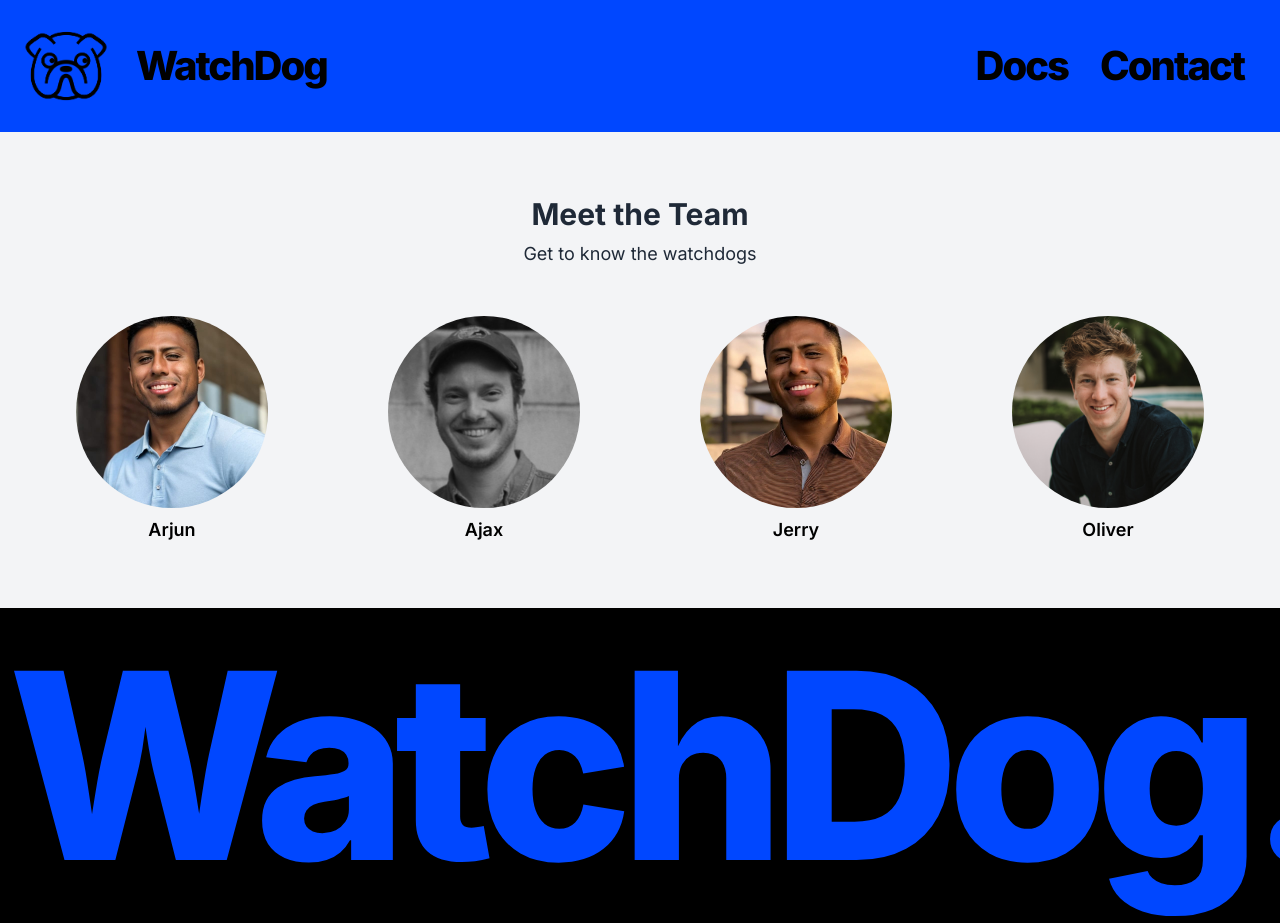
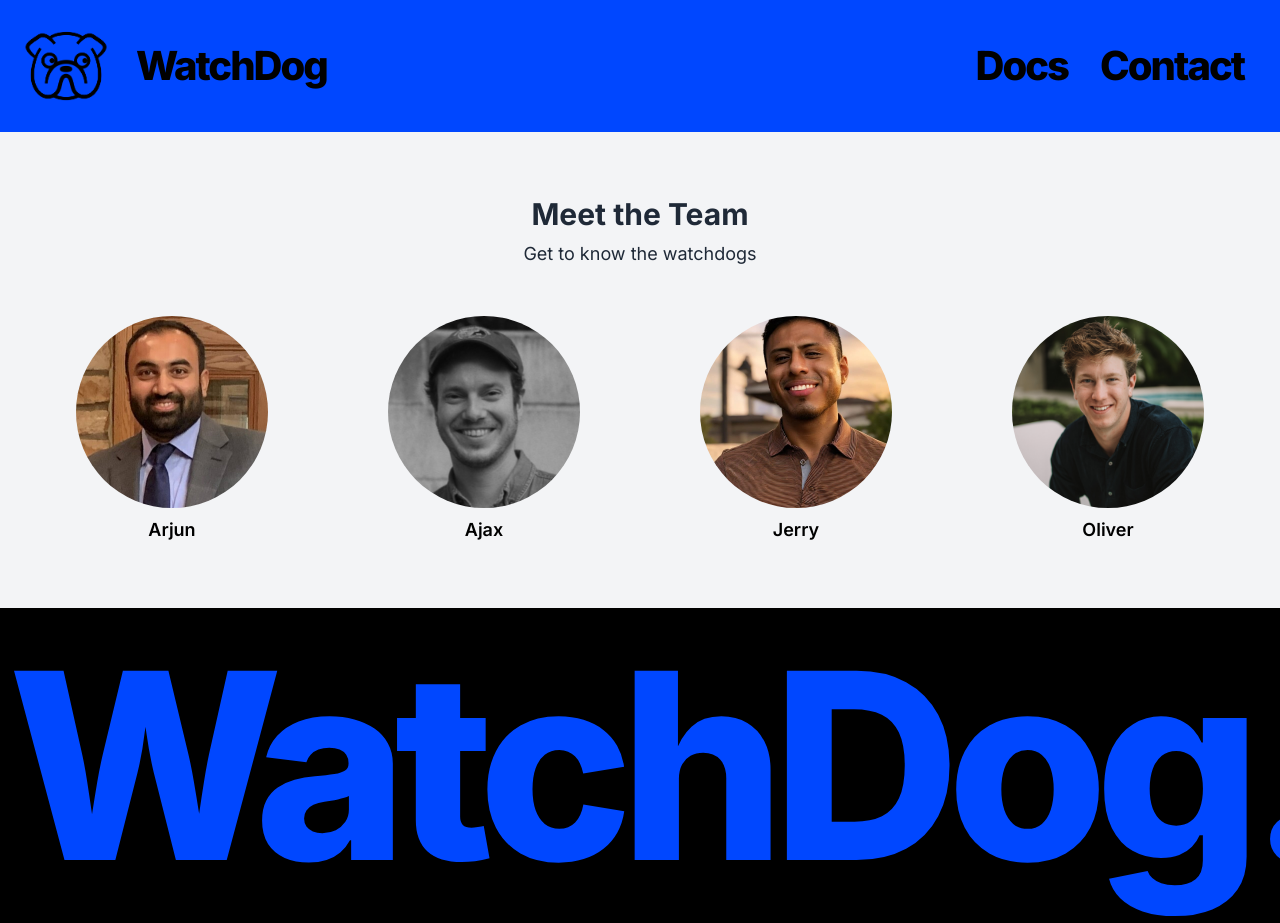
Before and after one commit to ajaxabernathy/ponyBot-splash, a Next.js app: page /contact in a window 1280 px wide. Shown: the top 923 px of the page. Built offline with nearby package versions, Linux system fonts and the light colour scheme.

Commit message:
finally got an arjun pic

```diff
--- a/app/contact/page.tsx
+++ b/app/contact/page.tsx
@@ -2,14 +2,14 @@ import React from 'react';
 import Image from 'next/image';
 
 interface TeamMember {
-  name: string;
-  image: string;
+	name: string;
+	image: string;
 }
 
 const teamMembers: TeamMember[] = [
-	{ name: 'Arjun', image: '/jerry3.jpg' },
+	{ name: 'Arjun', image: '/arjun.jpg' },
 	{ name: 'Ajax', image: '/ajax.jpg' },
-	{ name: 'Jerry', image: '/jerry2.jpg' },
+	{ name: 'Jerry', image: '/jerry.jpg' },
 	{ name: 'Oliver', image: '/oliver.jpg' },
 ];
 
@@ -35,9 +35,7 @@ export default function MeetTheTeamPage() {
 		<main className='px-8 py-16 bg-gray-100'>
 			<div className='text-center'>
 				<h1 className='text-3xl font-bold text-gray-800'>Meet the Team</h1>
-				<p className='mt-2 text-lg text-gray-800'>
-					Get to know the watchdogs
-				</p>
+				<p className='mt-2 text-lg text-gray-800'>Get to know the watchdogs</p>
 			</div>
 
 			<div className='grid grid-cols-1 gap-8 mt-12 md:grid-cols-2 lg:grid-cols-4'>
@@ -45,6 +43,6 @@ export default function MeetTheTeamPage() {
 					<TeamMemberCard key={index} {...member} />
 				))}
 			</div>
-		</main >
+		</main>
 	);
 }
```
Also changed, not shown: public/arjun.jpg (added), public/jerry.jpg (renamed from public/jerry2.jpg).
